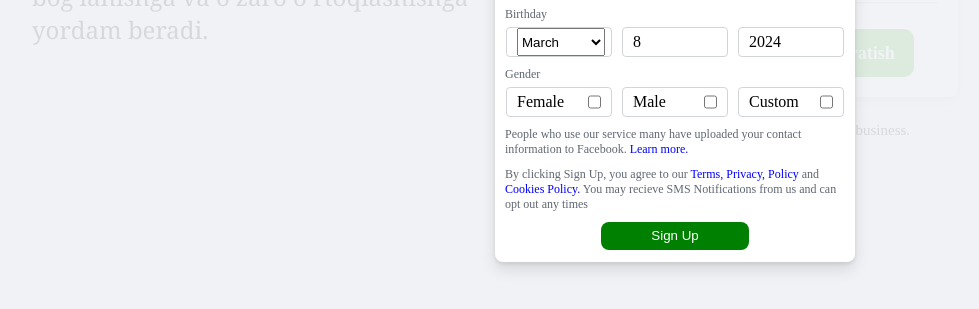
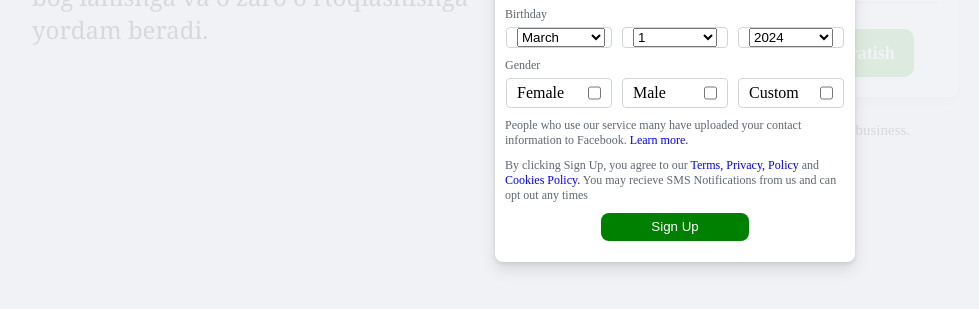
Before and after one commit to SharifjonovAkbarjon/facebook, a plain HTML site: page index.html in a window 1280 px wide. Both pictures are taken after a click on the button "Yangi hisob qaydnomasini yaratish". Shown: the part 373-682 px from the top of the page, without its empty margins (145-1124 px from the left). Drawn offline with Linux system fonts and the light colour scheme.

Commit message:
facebook

```diff
--- a/index.html
+++ b/index.html
@@ -85,7 +85,6 @@
                         </div>
                         <div class="birthday">
                             <div class="male">
-                                <!-- <p>Jul</p> -->
                                 <select class="travel" name="language" id="language">
                                     <option value="travel">March</option>
                                     <option value="travel">April</option>
@@ -102,10 +101,59 @@
                                 </select>
                                 </div>
                             <div class="male">
-                                <p>8</p>
+                                <!-- <p>8</p> -->
+                                <select class="travel" name="language" id="language">
+                                    <option value="travel">1</option>
+                                    <option value="travel">2</option>
+                                    <option value="travel">3</option>
+                                    <option value="travel">4</option>
+                                    <option value="travel">5</option>
+                                    <option value="travel">6</option>
+                                    <option value="travel">7</option>
+                                    <option value="travel">8</option>
+                                    <option value="travel">9</option>
+                                    <option value="travel">9</option>
+                                    <option value="travel">10</option>
+                                    <option value="travel">11</option>
+                                    <option value="travel">12</option>
+                                    <option value="travel">13</option>
+                                    <option value="travel">14</option>
+                                    <option value="travel">15</option>
+                                    <option value="travel">16</option>
+                                    <option value="travel">17</option>
+                                    <option value="travel">18</option>
+                                    <option value="travel">19</option>
+                                    <option value="travel">20</option>
+                                    <option value="travel">21</option>
+                                    <option value="travel">22</option>
+                                    <option value="travel">23</option>
+                                    <option value="travel">24</option>
+                                    <option value="travel">25</option>
+                                    <option value="travel">26</option>
+                                    <option value="travel">27</option>
+                                    <option value="travel">28</option>
+                                    <option value="travel">29</option>
+                                    <option value="travel">29</option>
+                                    <option value="travel">30</option>
+                                    <option value="travel">31</option>
+                                </select>
                             </div>
                             <div class="male">
-                                <p>2024</p>
+                                <!-- <p>2024</p> -->
+                                <select class="travel" name="language" id="language">
+                                    <option value="travel">2024</option>
+                                    <option value="travel">2023</option>
+                                    <option value="travel">2022</option>
+                                    <option value="travel">2021</option>
+                                    <option value="travel">2020</option>
+                                    <option value="travel">2019</option>
+                                    <option value="travel">2018</option>
+                                    <option value="travel">2017</option>
+                                    <option value="travel">2016</option>
+                                    <option value="travel">2015</option>
+                                    <option value="travel">2014</option>
+                                    <option value="travel">2013</option>
+                                </select>
                             </div>
                         </div>
                     </div>
--- a/style.css
+++ b/style.css
@@ -270,6 +270,7 @@ body{
                             .travel{
                                 display: flex;
                                 width: 106px;
+                                line-height: 28px;
                             }
                         }
                     }
```
